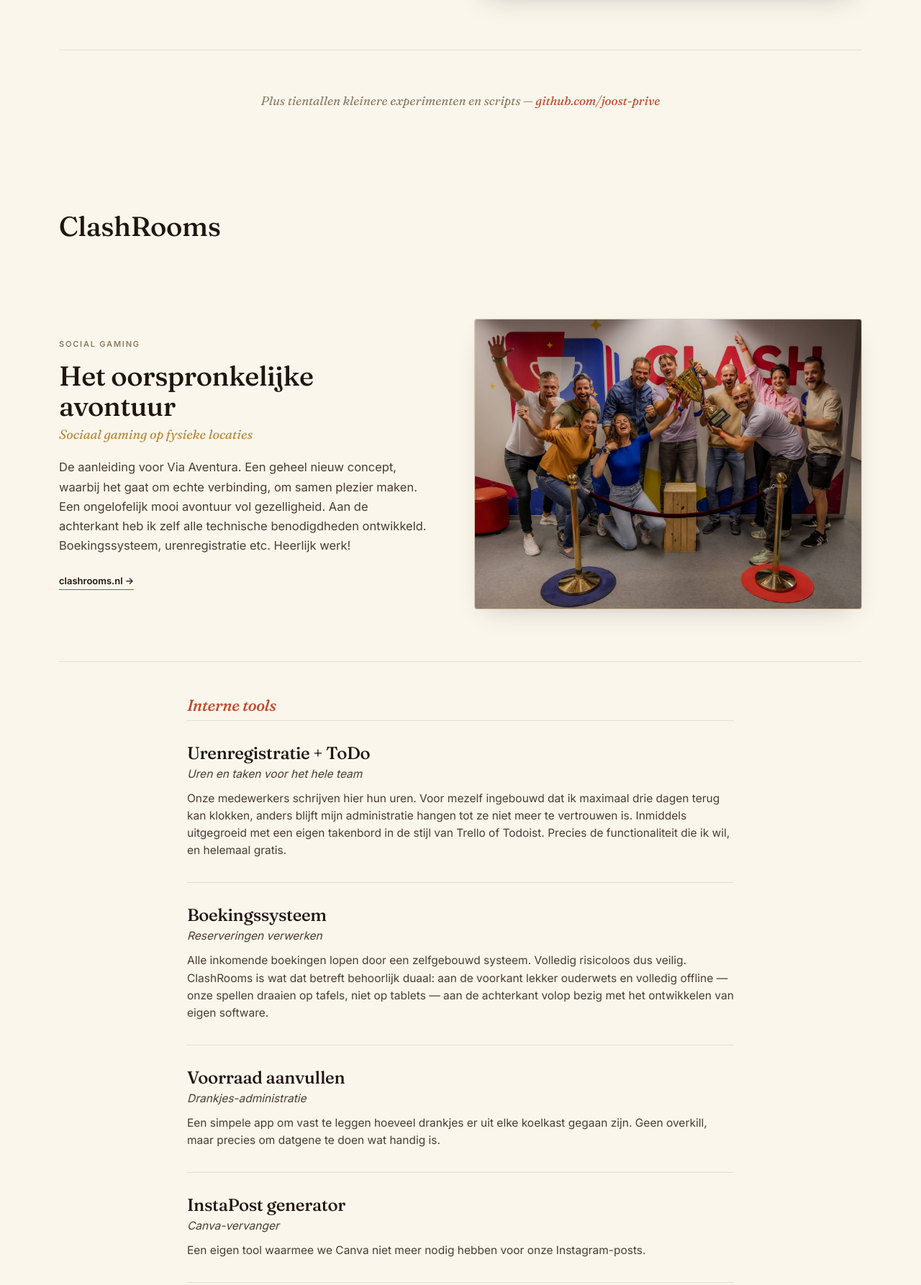
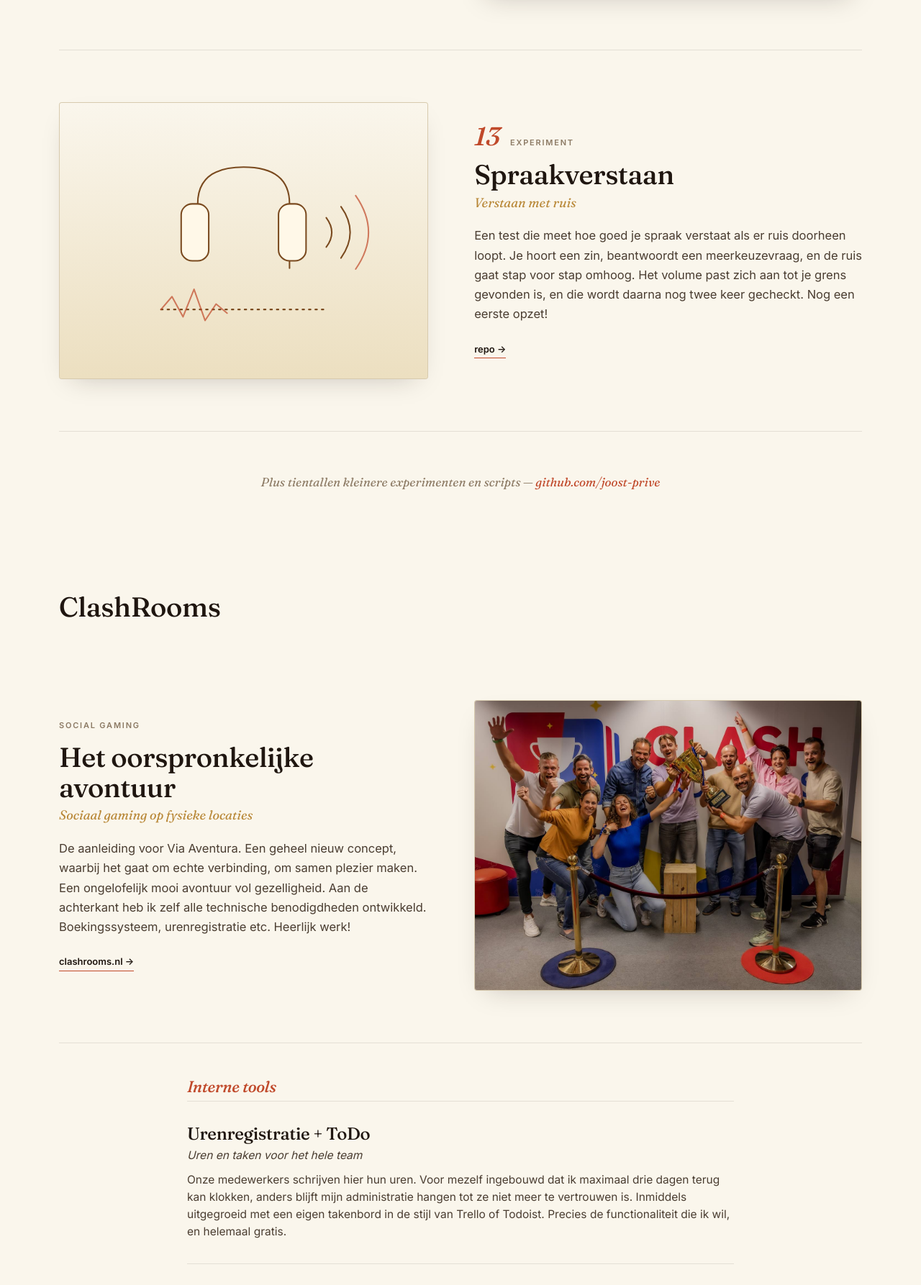
Before and after one commit to joost-prive/via-aventura, a plain HTML site: page index.html in a window 1280 px wide. Shown: the part 7089-8875 px from the top of the page at 72% size. Drawn offline with Linux system fonts and the light colour scheme; no server answers.

Commit message:
Add Spraakverstaan, Social Gaming Eindhoven and content generators
Added a new article for 'Spraakverstaan' experiment and updated content for 'Content-generators' and 'Social Gaming Eindhoven'.

```diff
--- a/index.html
+++ b/index.html
@@ -461,6 +461,39 @@
           </div>
         </article>
 
+        <!-- 13 — Spraakverstaan -->
+        <article class="work" data-cat="experiment">
+          <a class="work-media" href="https://github.com/joost-prive/spraakverstaan" target="_blank" rel="noopener">
+            <svg viewBox="0 0 400 300" class="illustration" preserveAspectRatio="xMidYMid meet">
+              <g stroke="#7a4a1f" fill="none" stroke-width="1.6" stroke-linecap="round" stroke-linejoin="round">
+                <path d="M150 110 Q150 70 200 70 Q250 70 250 110 L250 180" />
+                <rect x="132" y="110" width="30" height="62" rx="12" fill="#fff8e8"/>
+                <rect x="238" y="110" width="30" height="62" rx="12" fill="#fff8e8"/>
+                <path d="M290 125 Q302 141 290 157" />
+                <path d="M306 113 Q326 141 306 169" />
+                <path d="M322 101 Q350 141 322 181" stroke="#c0492a" opacity=".7"/>
+                <g stroke-dasharray="2 5">
+                  <line x1="110" y1="225" x2="290" y2="225"/>
+                </g>
+                <path d="M110 225 l12 -14 l12 22 l12 -30 l12 34 l12 -18 l12 10" stroke="#c0492a" opacity=".7"/>
+              </g>
+            </svg>
+          </a>
+          <div class="work-body">
+            <p class="work-meta"><span class="work-num">13</span><span class="work-cat">Experiment</span></p>
+            <h3>Spraakverstaan</h3>
+            <p class="work-tag"><em>Verstaan met ruis</em></p>
+            <p>
+              Een test die meet hoe goed je spraak verstaat als er ruis
+              doorheen loopt. Je hoort een zin, beantwoordt een
+              meerkeuzevraag, en de ruis gaat stap voor stap omhoog. Het
+              volume past zich aan tot je grens gevonden is, en die wordt
+              daarna nog twee keer gecheckt. Nog een eerste opzet!
+            </p>
+            <a class="work-link" href="https://github.com/joost-prive/spraakverstaan" target="_blank" rel="noopener">repo →</a>
+          </div>
+        </article>
+
       </div>
 
       <p class="more-line">
@@ -540,12 +573,28 @@
 
         <article class="atelier-row">
           <div class="atelier-body">
-            <h3>InstaPost generator</h3>
+            <h3>Content-generators</h3>
             <p class="atelier-tag"><em>Canva-vervanger</em></p>
             <p>
-              Een eigen tool waarmee we Canva niet meer nodig hebben voor onze
-              Instagram-posts.
+              Eigen tools waarmee we Canva niet meer nodig hebben. Eén voor
+              Instagram-posts, één die reviews omzet in posts, één voor
+              groepsfoto's, één voor advertenties en één voor losse visuals.
             </p>
+          </div>
+        </article>
+
+        <article class="atelier-row">
+          <div class="atelier-body">
+            <h3>Social Gaming Eindhoven</h3>
+            <p class="atelier-tag"><em>Wat is social gaming eigenlijk?</em></p>
+            <p>
+              Een aparte site die uitlegt wat social gaming is, en waarom
+              ClashRooms de beste plek is om het in Eindhoven te beleven.
+              Gebouwd om gevonden te worden op zoekwoorden als teamuitje en
+              groepsactiviteit in Eindhoven.
+            </p>
+            <a class="atelier-link" href="https://socialgamingeindhoven.nl" target="_blank" rel="noopener">socialgamingeindhoven.nl →</a>
+            <a class="atelier-link" href="https://github.com/joost-prive/SocialGamingEindhoven" target="_blank" rel="noopener">repo →</a>
           </div>
         </article>
 
```
